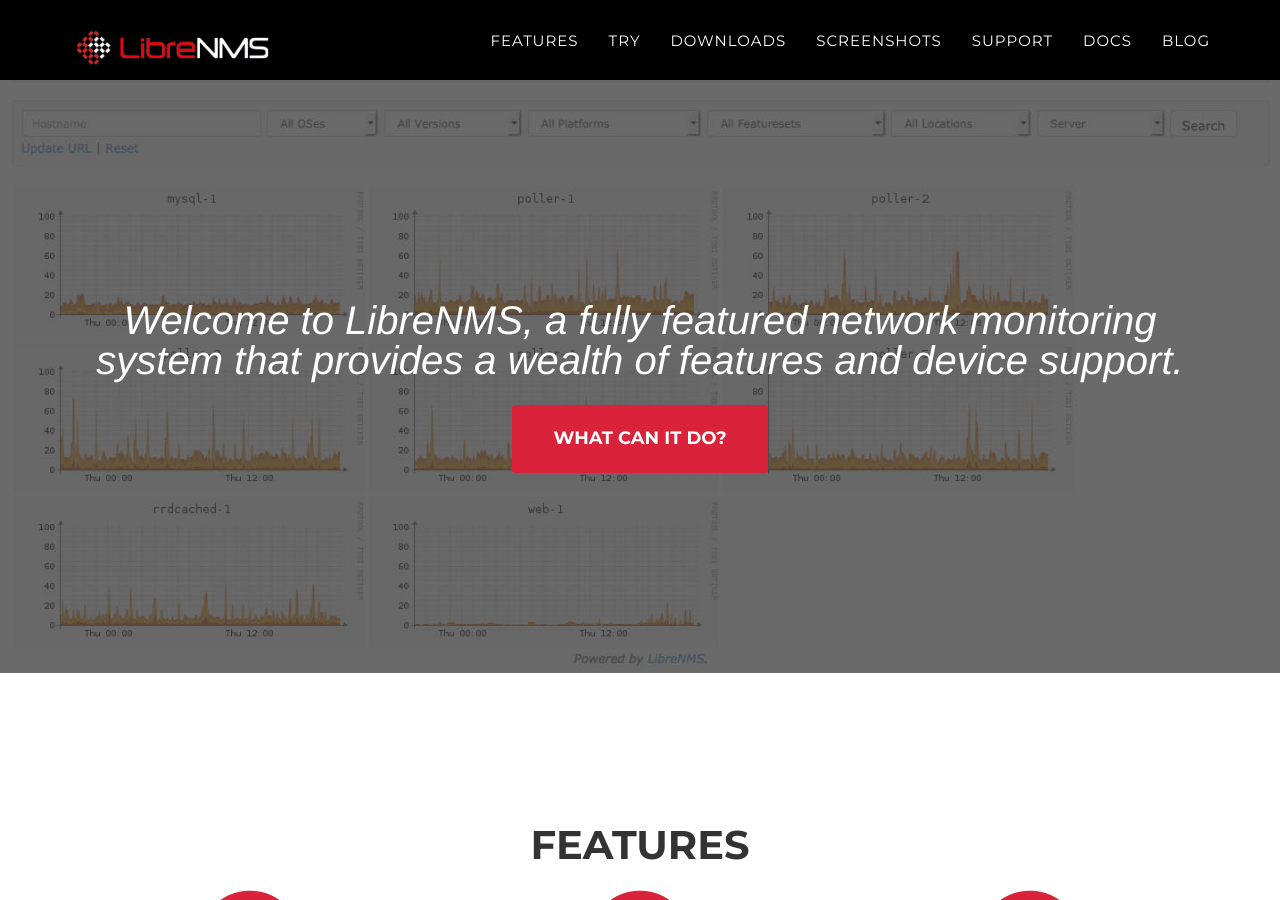
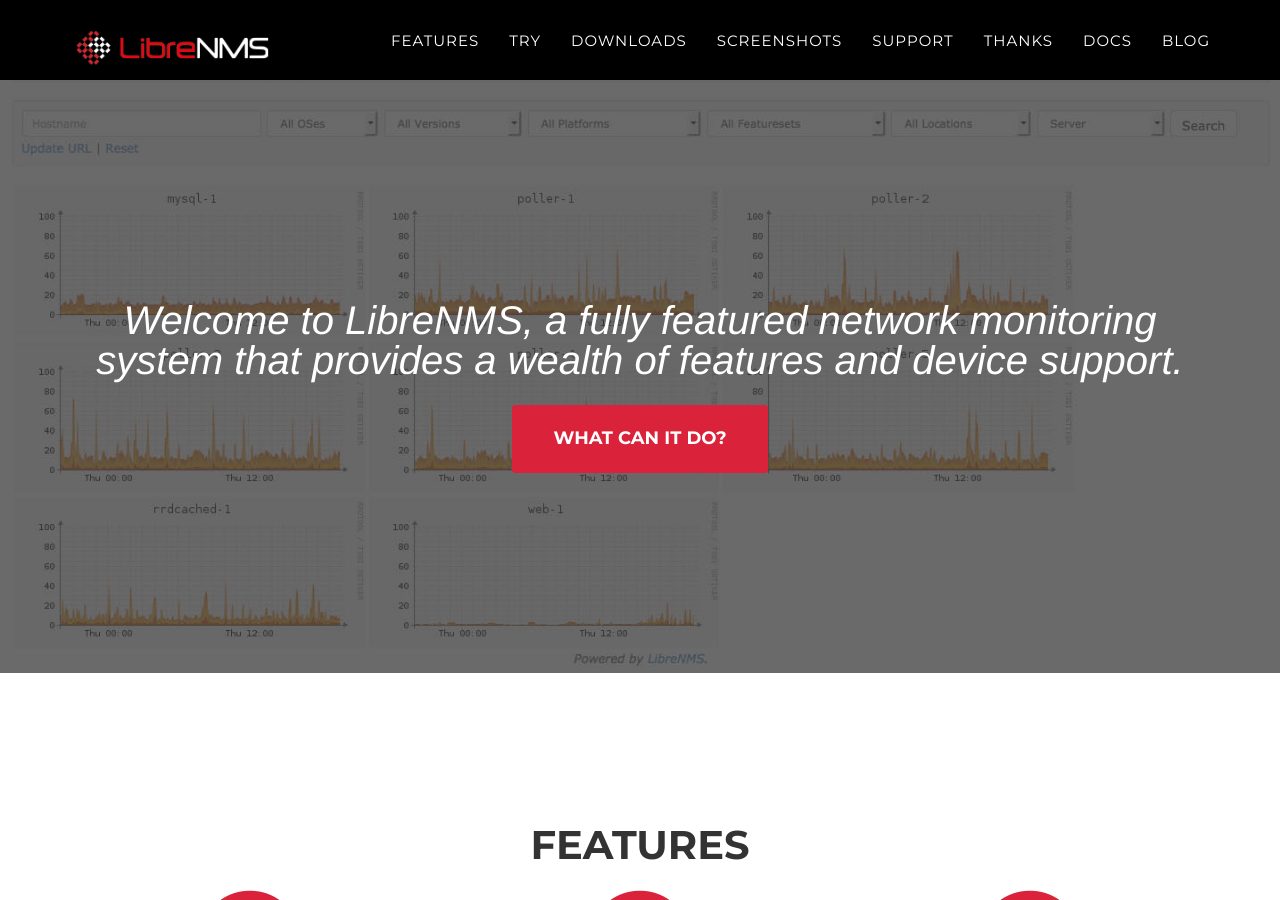
Before and after one commit to librenms/librenms.github.io, a Jekyll site: the page built from index.html, in a window 1280 px wide and 900 px high. Built offline with Jekyll 4.4.1, drawn with Linux system fonts in a browser that asks for light colours; some web fonts are replaced.

Commit message:
Add thanks to header

```diff
--- a/_includes/header.html
+++ b/_includes/header.html
@@ -34,6 +34,9 @@
                         <a class="page-scroll" href="#support">Support</a>
                     </li>
                     <li>
+                        <a class="page-scroll" href="#thanks">Thanks</a>
+                    </li>
+                    <li>
                         <a href="http://docs.librenms.org">Docs</a>
                     </li>
                     <li>
```
